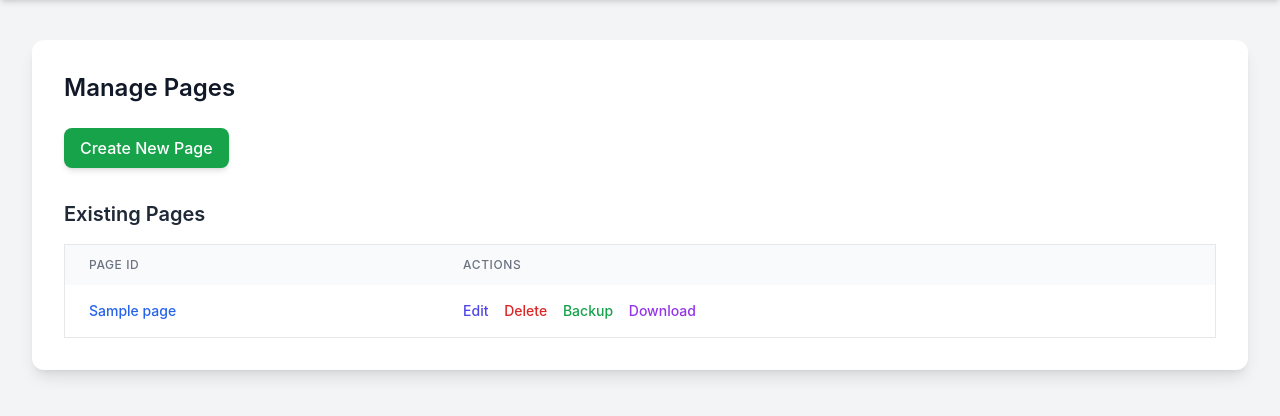
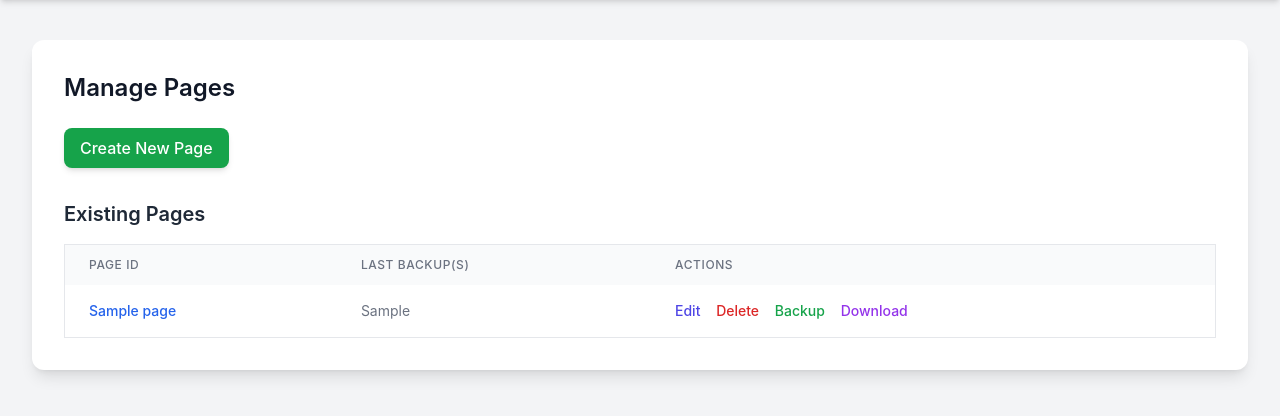
Before and after one commit to DG1001/cryptpad, a Flask app: template templates/admin.html in a window 1280 px wide. Shown: the part 64-480 px from the top of the page. Run offline with Flask 2, Linux system fonts and the light colour scheme; the template is opened without the code that fills it: most values are stand-ins (such as "Sample title", 1, 10 or a date in 2020); some libraries are stand-ins or nearby versions.

Commit message:
feat: Display backup timestamps in admin panel

```diff
--- a/app.py
+++ b/app.py
@@ -81,7 +81,25 @@ def admin_panel():
     for filename in os.listdir(DATA_DIR):
         if filename.endswith(".md"):
             page_id = filename[:-3]
-            pages.append({"id": page_id, "name": page_id}) # Simple name for now
+            page_data = {"id": page_id, "name": page_id}
+
+            # Get backup timestamps
+            page_specific_backup_dir = os.path.join(BACKUP_DIR, page_id)
+            backup_timestamps = []
+            if os.path.exists(page_specific_backup_dir):
+                for backup_file in sorted(os.listdir(page_specific_backup_dir), reverse=True): # Sort to get latest first
+                    if backup_file.startswith(f"{page_id}_") and backup_file.endswith(".md"):
+                        try:
+                            # Extract timestamp string: pageid_YYYYMMDDHHMMSS.md
+                            timestamp_str = backup_file[len(page_id)+1:-3]
+                            dt_obj = datetime.strptime(timestamp_str, "%Y%m%d%H%M%S")
+                            backup_timestamps.append(dt_obj.strftime("%Y-%m-%d %H:%M:%S"))
+                        except ValueError:
+                            # Handle cases where filename format might be unexpected
+                            logging.warning(f"Could not parse timestamp from backup file: {backup_file}")
+            page_data["backups"] = backup_timestamps # List of formatted timestamps
+            pages.append(page_data)
+
     return render_template("admin.html", pages=pages)
 
 @app.route("/admin/delete_page/<page_id>", methods=["POST"])
--- a/templates/admin.html
+++ b/templates/admin.html
@@ -69,16 +69,31 @@
                             <thead class="bg-gray-50">
                                 <tr>
                                     <th class="px-6 py-3 text-left text-xs font-medium text-gray-500 uppercase tracking-wider">Page ID</th>
+                                    <th class="px-6 py-3 text-left text-xs font-medium text-gray-500 uppercase tracking-wider">Last Backup(s)</th>
                                     <th class="px-6 py-3 text-left text-xs font-medium text-gray-500 uppercase tracking-wider">Actions</th>
                                 </tr>
                             </thead>
                             <tbody class="divide-y divide-gray-200">
                                 {% for page in pages %}
                                 <tr>
-                                    <td class="px-6 py-4 whitespace-nowrap text-sm font-medium text-gray-900">
+                                    <td class="px-6 py-4 whitespace-nowrap text-sm font-medium text-gray-900 align-top">
                                         <a href="{{ url_for('editor', page_id=page.id) }}" class="text-blue-600 hover:text-blue-800">{{ page.name }}</a>
                                     </td>
-                                    <td class="px-6 py-4 whitespace-nowrap text-sm font-medium">
+                                    <td class="px-6 py-4 whitespace-nowrap text-sm text-gray-500 align-top">
+                                        {% if page.backups %}
+                                            <ul class="list-none p-0 m-0">
+                                            {% for backup_ts in page.backups[:3] %} {# Show up to 3 most recent backups #}
+                                                <li>{{ backup_ts }}</li>
+                                            {% endfor %}
+                                            {% if page.backups|length > 3 %}
+                                                <li class="text-xs italic">...and {{ page.backups|length - 3 }} more</li>
+                                            {% endif %}
+                                            </ul>
+                                        {% else %}
+                                            No backups
+                                        {% endif %}
+                                    </td>
+                                    <td class="px-6 py-4 whitespace-nowrap text-sm font-medium align-top">
                                         <a href="{{ url_for('editor', page_id=page.id) }}" class="text-indigo-600 hover:text-indigo-900 mr-3">Edit</a>
                                         <form action="{{ url_for('delete_page', page_id=page.id) }}" method="POST" class="inline mr-3" onsubmit="return confirm('Are you sure you want to delete page {{ page.id }}? This action cannot be undone, but backups will be kept.');">
                                             <button type="submit" class="text-red-600 hover:text-red-900">Delete</button>
```
